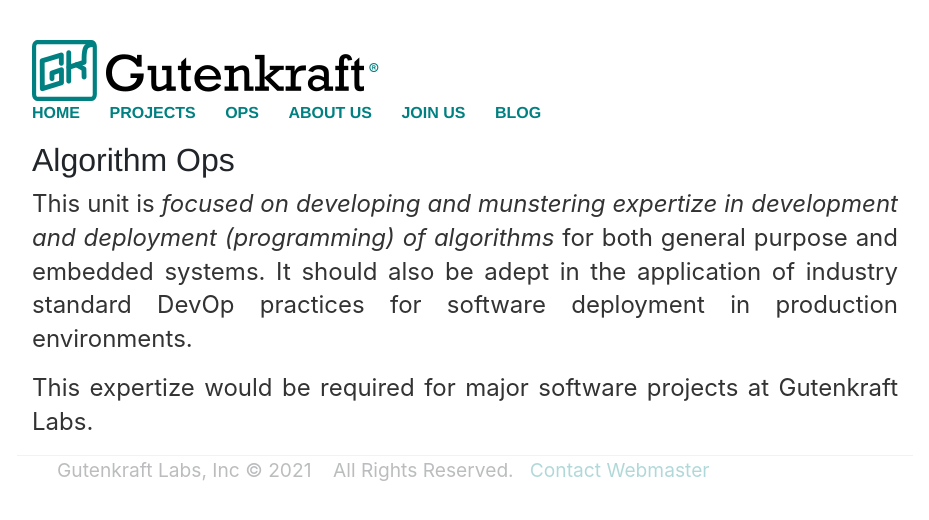
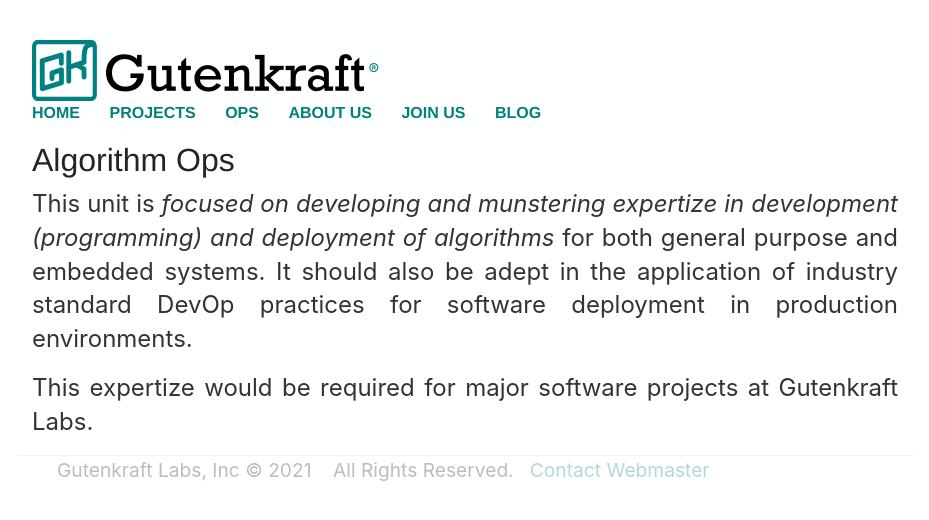
Before and after one commit to oferonmi/datafilik.github.io, a Jekyll site: the page built from ops/algo_op/index.html, in a window 1280 px wide. Shown: the top 520 px of the page, without its empty margins (175-1104 px from the left). Built offline with Jekyll 4.4.1, drawn with Linux system fonts in a browser that asks for light colours.

Commit message:
content update

```diff
--- a/ops/algo_op/index.html
+++ b/ops/algo_op/index.html
@@ -6,7 +6,7 @@
 <div class="container">
     <h1>Algorithm Ops</h1>
     <p align="justify">
-        This unit is <em>focused on developing and munstering expertize in development and deployment (programming) of algorithms</em> for both general purpose and embedded systems. It should also be adept in the application of industry standard DevOp  practices for software deployment in production environments.
+        This unit is <em>focused on developing and munstering expertize in development (programming) and deployment of algorithms</em> for both general purpose and embedded systems. It should also be adept in the application of industry standard DevOp  practices for software deployment in production environments.
     </p>
 
     <p align="justify">
```
